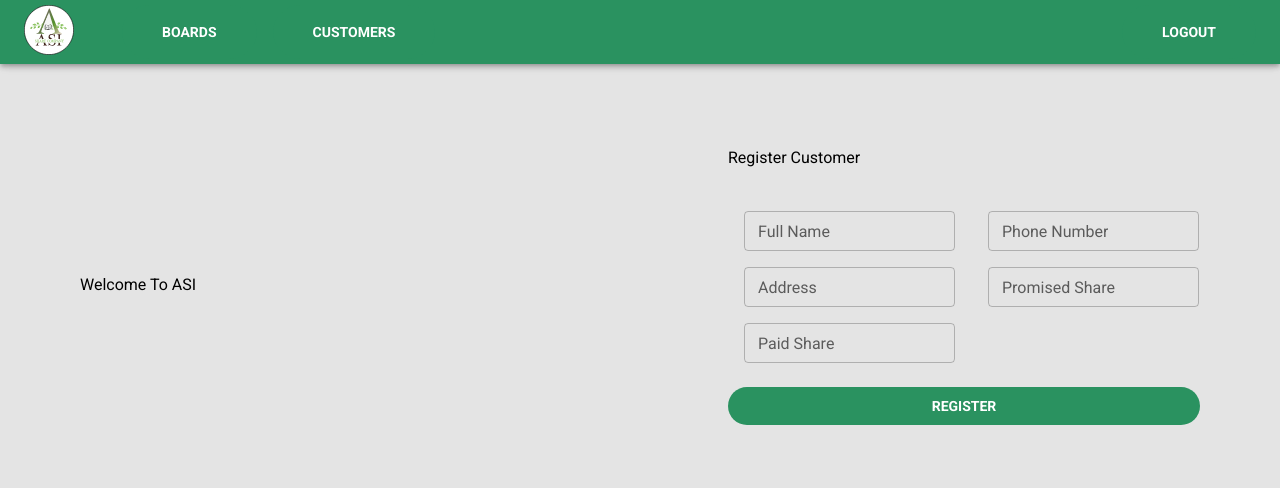
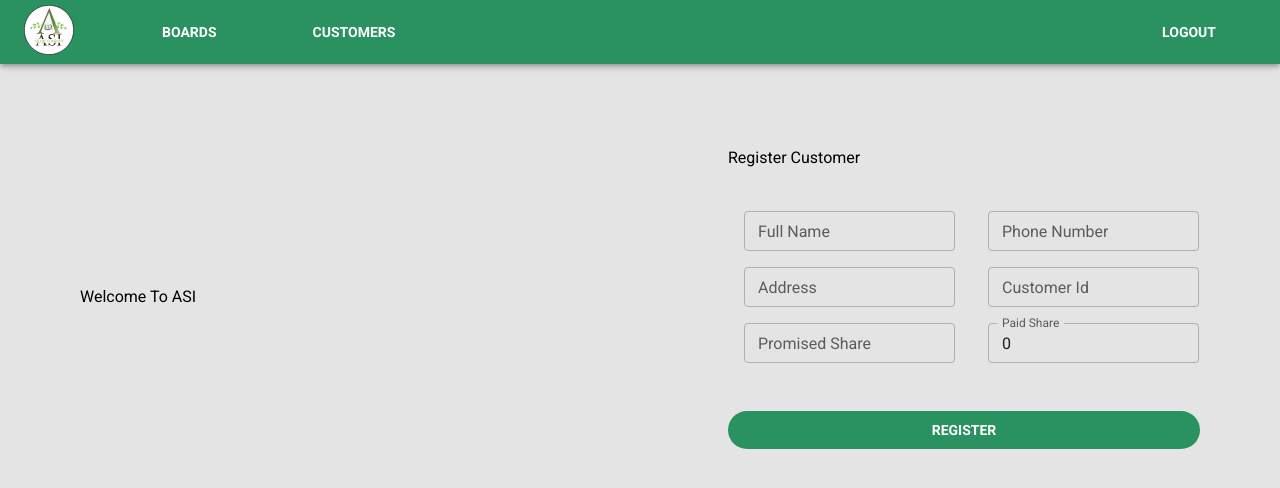
Before and after one commit to kassOmega/asi-share-company, a React (Create React App) app: page /customers/register in a window 1280 px wide. Shown: the top 488 px of the page. Built offline with nearby package versions, Linux system fonts and the light colour scheme; sample sign-in values are in the browser's storage.

Commit message:
feature: update

```diff
--- a/src/pages/customers/add-customer.tsx
+++ b/src/pages/customers/add-customer.tsx
@@ -9,12 +9,14 @@ import {
 import { useForm, UseFormRegister } from "react-hook-form";
 import { useNavigate } from "react-router-dom";
 import { CustomersRequest, useRegisterCustomerMutation } from "../../api";
+import { useState } from "react";
 
 export function AddCustomer() {
   const { handleSubmit, register, formState } = useForm<CustomersRequest>({
     mode: "onChange",
     reValidateMode: "onBlur",
   });
+  const [formError, setError] = useState("");
 
   const registerUpgraded: UseFormRegister<CustomersRequest> = (
     name,
@@ -36,6 +38,10 @@ export function AddCustomer() {
   const onSubmit = async (data: CustomersRequest) => {
     console.log("data:", data);
     const { totalSharePaid, totalSharePromised, ...other } = data;
+    if (totalSharePaid > totalSharePromised) {
+      setError("Paid share should not exceed the promised share");
+      return;
+    }
     try {
       await registerCustomer({
         ...other,
@@ -95,7 +101,7 @@ export function AddCustomer() {
                   size="small"
                   label="Phone Number"
                   {...registerUpgraded("phoneNumber", {
-                    required: "Password is required",
+                    required: "Phone Number is required",
                   })}
                 />
               </Grid>
@@ -108,6 +114,15 @@ export function AddCustomer() {
                   })}
                 />
               </Grid>
+              <Grid item md={6} xs={12}>
+                <TextField
+                  size="small"
+                  label="Customer Id"
+                  {...registerUpgraded("customerID", {
+                    required: "Customer Id is required",
+                  })}
+                />
+              </Grid>
 
               <Grid item md={6} xs={12}>
                 <TextField
@@ -115,7 +130,7 @@ export function AddCustomer() {
                   label="Promised Share"
                   type="number"
                   {...registerUpgraded("totalSharePromised", {
-                    required: "Password is required",
+                    required: "Promised Share is required",
                   })}
                 />
               </Grid>
@@ -124,16 +139,24 @@ export function AddCustomer() {
                   size="small"
                   InputProps={{}}
                   type="number"
+                  defaultValue={0}
                   label="Paid Share"
                   {...registerUpgraded("totalSharePaid", {
-                    required: "Password is required",
+                    required: "Paid Share is required",
                   })}
                 />
               </Grid>
             </Grid>
-            {!!error && (
-              <Typography>Something went wrong! Please try again</Typography>
-            )}
+            <Stack>
+              {!!error && (
+                <Typography sx={{ color: "red" }}>
+                  Something went wrong! Please try again
+                </Typography>
+              )}
+              {!!formError && (
+                <Typography sx={{ color: "red" }}>{formError}</Typography>
+              )}
+            </Stack>
             <Button type="submit" variant="contained" disabled={isLoading}>
               {isLoading ? <CircularProgress size="20px" /> : "Register"}
             </Button>
```
